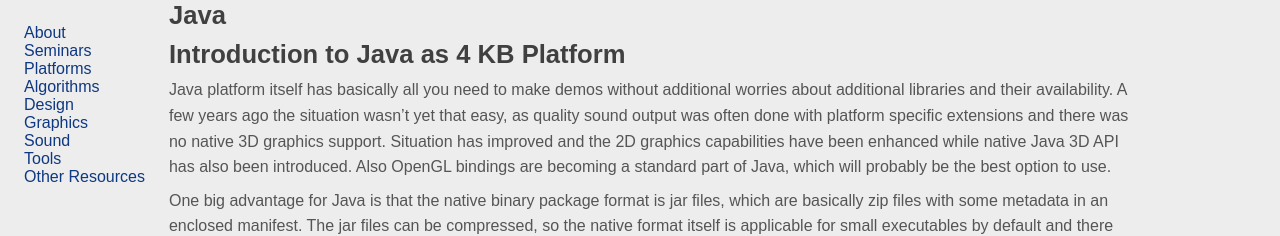
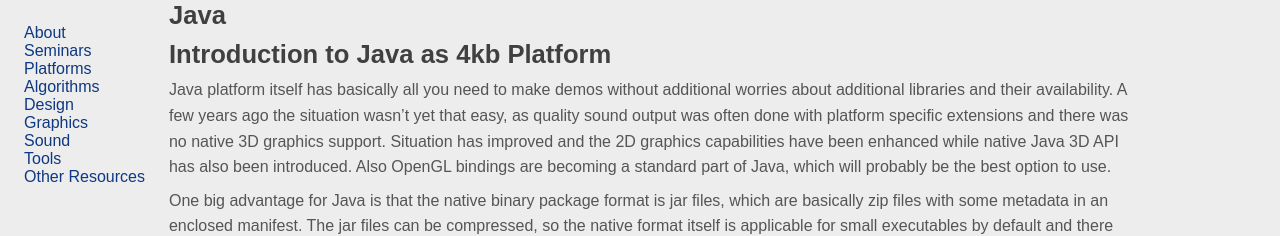
Before and after one commit to in4k/in4k.github.io, a Jekyll site: the page built from wiki/java.markdown, in a window 1280 px wide. Shown: the top 236 px of the page. Built offline with Jekyll 4.4.1, drawn with Linux system fonts in a browser that asks for light colours; some web fonts are replaced.

Commit message:
Update java.markdown

```diff
--- a/wiki/java.markdown
+++ b/wiki/java.markdown
@@ -3,7 +3,7 @@
 layout: "wiki-page"
 ---
 
-# Introduction to Java as 4 KB Platform
+# Introduction to Java as 4kb Platform
 
 Java platform itself has basically all you need to make demos without additional worries about additional libraries and their availability. A few years ago the situation wasn't yet that easy, as quality sound output was often done with platform specific extensions and there was no native 3D graphics support. Situation has improved and the 2D graphics capabilities have been enhanced while native Java 3D API has also been introduced. Also OpenGL bindings are becoming a standard part of Java, which will probably be the best option to use.
 
```
